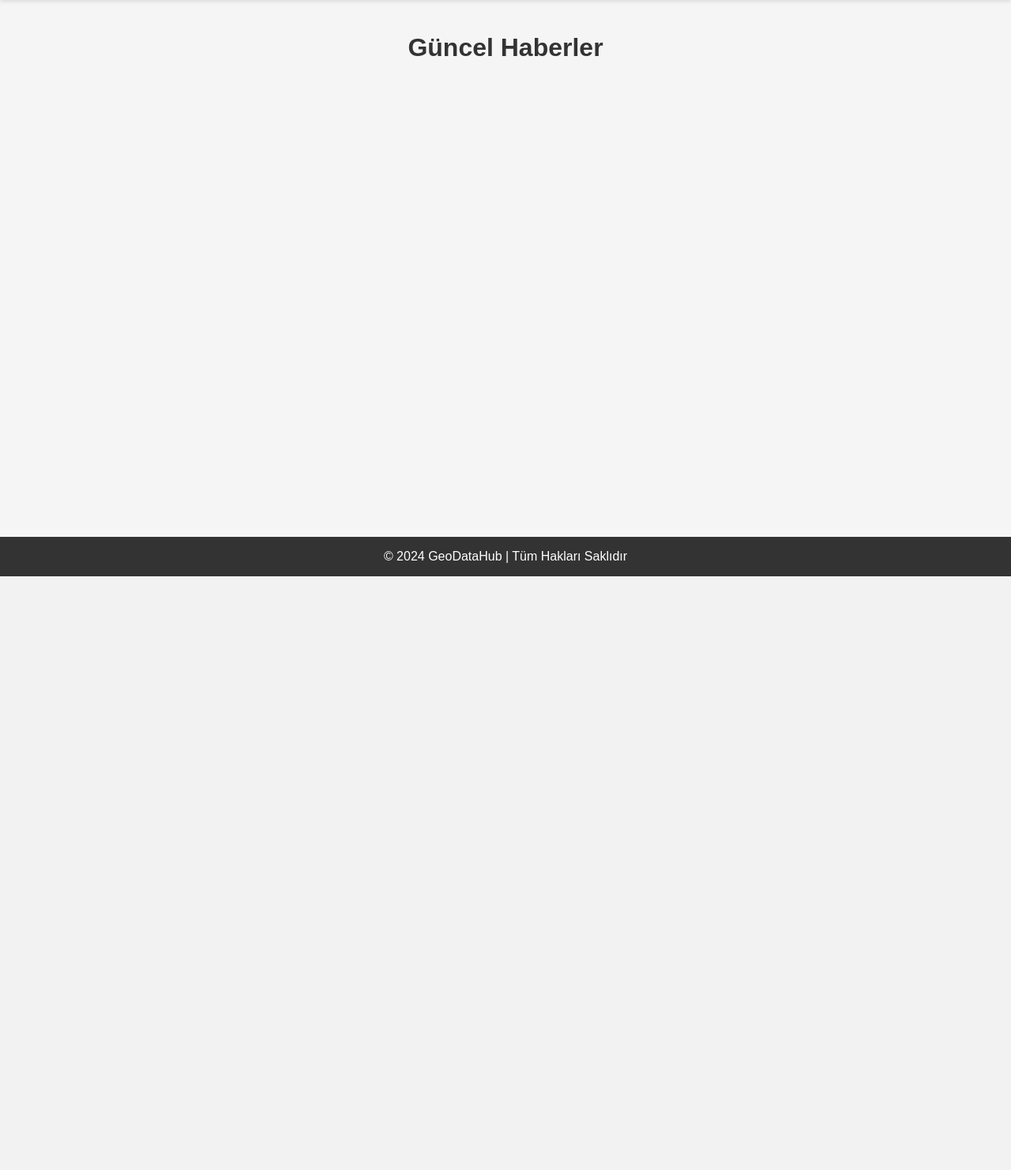
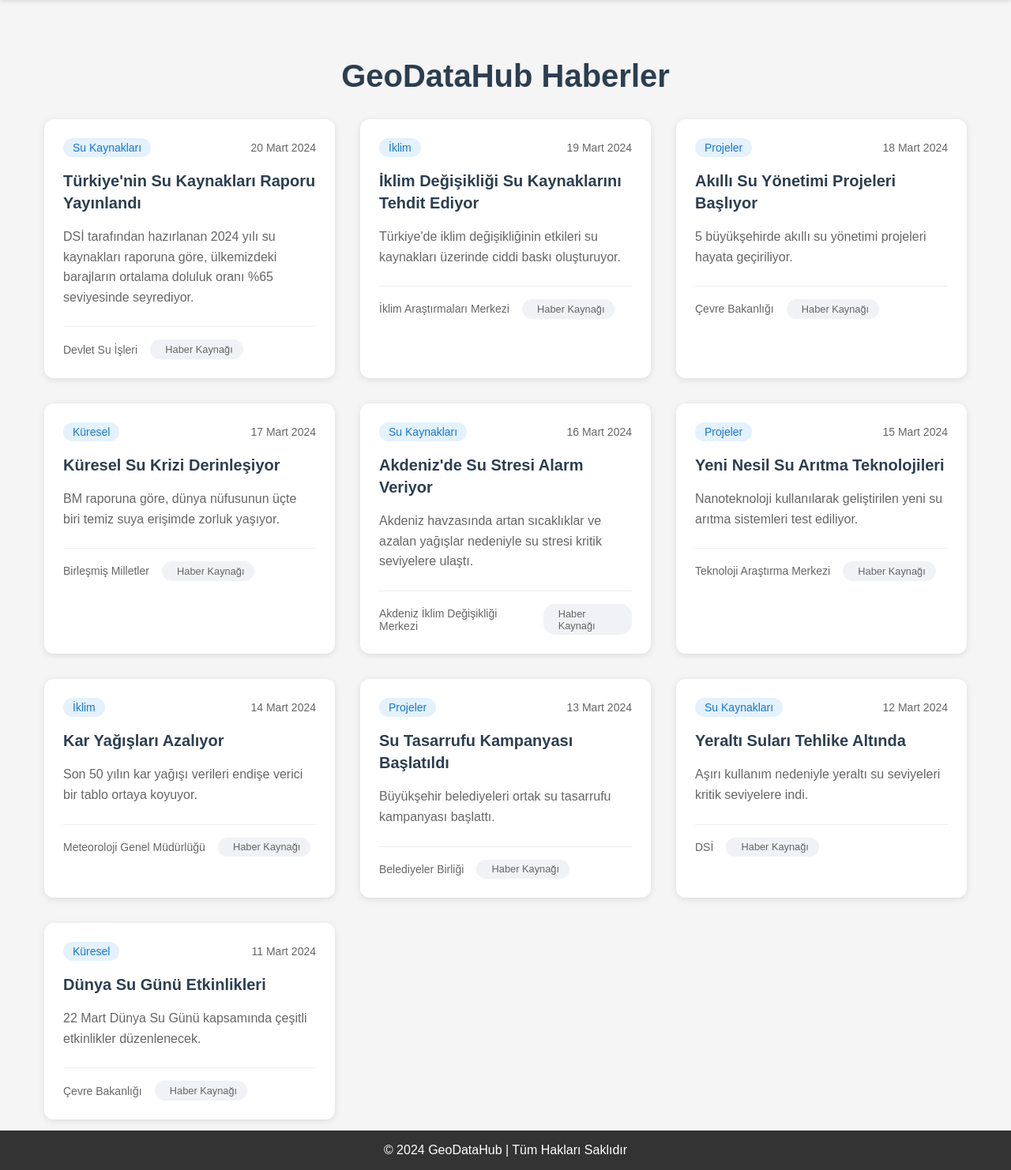
Before and after one commit to mehmet3323/GeoDataHub, a Django app: page /haberler/ in a window 1280 px wide. Shown: the part 70-1552 px from the top of the page at 79% size. Before the commit the page ends 800 px from the top, so only its background shows below. Run offline with Django 5.2, Linux system fonts and the light colour scheme.

Commit message:
haberler sayfası yazıldı

```diff
--- a/kullanici_islemleri/templates/haberler.html
+++ b/kullanici_islemleri/templates/haberler.html
@@ -14,13 +14,60 @@
     {% include 'navbar.html' %}
 
     <main>
-      <section class="news-section">
-        <h1>Güncel Haberler</h1>
-      </section>
+        <section class="news-section">
+            <h1>GeoDataHub Haberler</h1>
+
+
+
+            <!-- Haber Kartları -->
+            <div class="news-container">
+                {% for haber in haberler %}
+                <article class="news-card" data-id="{{ haber.id }}">
+                    <div class="news-content">
+                        <div class="news-meta">
+                            <span class="news-category">{{ haber.category }}</span>
+                            <span class="news-date">{{ haber.date }}</span>
+                        </div>
+                        <h2 class="news-title">{{ haber.title }}</h2>
+                        <p class="news-description">{{ haber.description }}</p>
+                        <div class="news-footer">
+                            <div class="source-links">
+                                <span class="news-source">{{ haber.source }}</span>
+                                <a href="{{ haber.source_url }}" class="source-link" target="_blank">
+                                    <i class="fas fa-external-link-alt"></i>
+                                    Haber Kaynağı
+                                </a>
+                            </div>
+                        </div>
+                    </div>
+                </article>
+                {% empty %}
+                <div class="no-news">
+                    <p>Henüz haber bulunmamaktadır.</p>
+                </div>
+                {% endfor %}
+            </div>
+        </section>
     </main>
 
     <footer>
-      <p>&copy; 2024 GeoDataHub | Tüm Hakları Saklıdır</p>
+        <p>&copy; 2024 GeoDataHub | Tüm Hakları Saklıdır</p>
     </footer>
-  </body>
+
+    <!-- JavaScript for filter functionality -->
+    <script>
+        document.addEventListener('DOMContentLoaded', function() {
+            const filterButtons = document.querySelectorAll('.filter-btn');
+
+            filterButtons.forEach(button => {
+                button.addEventListener('click', function() {
+                    // Remove active class from all buttons
+                    filterButtons.forEach(btn => btn.classList.remove('active'));
+                    // Add active class to clicked button
+                    this.classList.add('active');
+                });
+            });
+        });
+    </script>
+</body>
 </html>
--- a/kullanici_islemleri/views.py
+++ b/kullanici_islemleri/views.py
@@ -59,6 +59,137 @@ class SuDolulukAPIView(BaseView):
         except Exception as e:
             return JsonResponse({"error": str(e)}, status=500)
 
+class HaberlerView(BaseView):
+    def get(self, request):
+        category = request.GET.get('category', 'all')
+
+        haberler = [
+            {
+                'id': 1,
+                'title': 'Türkiye\'nin Su Kaynakları Raporu Yayınlandı',
+                'description': 'DSİ tarafından hazırlanan 2024 yılı su kaynakları raporuna göre, ülkemizdeki barajların ortalama doluluk oranı %65 seviyesinde seyrediyor.',
+                'full_content': 'DSİ tarafından hazırlanan 2024 yılı su kaynakları raporuna göre...',
+                'date': '20 Mart 2024',
+                'source': 'Devlet Su İşleri',
+                'source_url': 'https://www.dsi.gov.tr/Sayfa/Detay/1322',
+                'category': 'Su Kaynakları'
+            },
+            {
+                'id': 2,
+                'title': 'İklim Değişikliği Su Kaynaklarını Tehdit Ediyor',
+                'description': 'Türkiye\'de iklim değişikliğinin etkileri su kaynakları üzerinde ciddi baskı oluşturuyor.',
+                'full_content': 'İklim değişikliğinin etkileri giderek artıyor...',
+                'date': '19 Mart 2024',
+                'source': 'İklim Araştırmaları Merkezi',
+                'source_url': 'https://www.mgm.gov.tr/iklim/iklim-degisikligi.aspx',
+                'category': 'İklim'
+            },
+            {
+                'id': 3,
+                'title': 'Akıllı Su Yönetimi Projeleri Başlıyor',
+                'description': '5 büyükşehirde akıllı su yönetimi projeleri hayata geçiriliyor.',
+                'full_content': 'Akıllı su yönetimi projeleri kapsamında...',
+                'date': '18 Mart 2024',
+                'source': 'Çevre Bakanlığı',
+                'source_url': 'https://www.csb.gov.tr/projeler/su-yonetimi',
+                'category': 'Projeler'
+            },
+            {
+                'id': 4,
+                'title': 'Küresel Su Krizi Derinleşiyor',
+                'description': 'BM raporuna göre, dünya nüfusunun üçte biri temiz suya erişimde zorluk yaşıyor.',
+                'full_content': 'Birleşmiş Milletler\'in son raporuna göre...',
+                'date': '17 Mart 2024',
+                'source': 'Birleşmiş Milletler',
+                'source_url': 'https://www.un.org/water/reports',
+                'category': 'Küresel'
+            },
+            {
+                'id': 5,
+                'title': 'Akdeniz\'de Su Stresi Alarm Veriyor',
+                'description': 'Akdeniz havzasında artan sıcaklıklar ve azalan yağışlar nedeniyle su stresi kritik seviyelere ulaştı.',
+                'full_content': 'Akdeniz Bölgesi\'nde su kaynaklarının durumu...',
+                'date': '16 Mart 2024',
+                'source': 'Akdeniz İklim Değişikliği Merkezi',
+                'source_url': 'https://www.akdeniziklim.org/raporlar',
+                'category': 'Su Kaynakları'
+            },
+            {
+                'id': 6,
+                'title': 'Yeni Nesil Su Arıtma Teknolojileri',
+                'description': 'Nanoteknoloji kullanılarak geliştirilen yeni su arıtma sistemleri test ediliyor.',
+                'full_content': 'Yeni nesil su arıtma teknolojileri ile...',
+                'date': '15 Mart 2024',
+                'source': 'Teknoloji Araştırma Merkezi',
+                'source_url': 'https://www.tubitak.gov.tr/su-teknolojileri',
+                'category': 'Projeler'
+            },
+            {
+                'id': 7,
+                'title': 'Kar Yağışları Azalıyor',
+                'description': 'Son 50 yılın kar yağışı verileri endişe verici bir tablo ortaya koyuyor.',
+                'full_content': 'Meteoroloji Genel Müdürlüğü verilerine göre...',
+                'date': '14 Mart 2024',
+                'source': 'Meteoroloji Genel Müdürlüğü',
+                'source_url': 'https://www.mgm.gov.tr/veridegerlendirme/kar-analizi.aspx',
+                'category': 'İklim'
+            },
+            {
+                'id': 8,
+                'title': 'Su Tasarrufu Kampanyası Başlatıldı',
+                'description': 'Büyükşehir belediyeleri ortak su tasarrufu kampanyası başlattı.',
+                'full_content': 'Su tasarrufu kampanyası kapsamında...',
+                'date': '13 Mart 2024',
+                'source': 'Belediyeler Birliği',
+                'source_url': 'https://www.tbb.gov.tr/su-tasarrufu-kampanyasi',
+                'category': 'Projeler'
+            },
+            {
+                'id': 9,
+                'title': 'Yeraltı Suları Tehlike Altında',
+                'description': 'Aşırı kullanım nedeniyle yeraltı su seviyeleri kritik seviyelere indi.',
+                'full_content': 'Yeraltı su kaynaklarının durumu...',
+                'date': '12 Mart 2024',
+                'source': 'DSİ',
+                'source_url': 'https://www.dsi.gov.tr/yeralti-sulari-raporu',
+                'category': 'Su Kaynakları'
+            },
+            {
+                'id': 10,
+                'title': 'Dünya Su Günü Etkinlikleri',
+                'description': '22 Mart Dünya Su Günü kapsamında çeşitli etkinlikler düzenlenecek.',
+                'full_content': 'Dünya Su Günü etkinlikleri çerçevesinde...',
+                'date': '11 Mart 2024',
+                'source': 'Çevre Bakanlığı',
+                'source_url': 'https://www.csb.gov.tr/dunya-su-gunu-2024',
+                'category': 'Küresel'
+            }
+        ]
+
+        if category != 'all':
+            haberler = [haber for haber in haberler if haber['category'].lower() == category.lower()]
+
+        return render(request, 'haberler.html', {'haberler': haberler})
+
+    def get_haber_detail(self, request, haber_id):
+        # get_haber_detail metodunda da aynı haberlerin detayları olmalı
+        haberler = {
+            # Mevcut 4 haber detayı aynen kalacak...
+            5: {
+                'title': 'Akdeniz\'de Su Stresi Alarm Veriyor',
+                'full_content': '''[Akdeniz su stresi haberinin tam içeriği]''',
+                'date': '16 Mart 2024',
+                'source': 'Akdeniz İklim Değişikliği Merkezi',
+                'category': 'Su Kaynakları'
+            },
+            # 5 yeni haber detayı daha eklenecek...
+        }
+
+        haber = haberler.get(haber_id)
+        if haber:
+            return JsonResponse(haber)
+        return JsonResponse({'error': 'Haber bulunamadı'}, status=404)
+
 # Function-based views
 def home(request):
     return HomeView().get(request)
@@ -74,6 +205,7 @@ def hakkimizda(request):
 
 def havaKalitesi(request):
     return HavaKalitesiView().get(request)
+
 
 
 # Su doluluk API endpoint
--- a/static/css/haberler.css
+++ b/static/css/haberler.css
@@ -45,66 +45,144 @@
   padding: 2rem;
 }
 
-  .news-section h1 {
-    font-size: 2rem;
-    margin-bottom: 1.5rem;
-    text-align: center;
-    color: #333;
+/* Haber Bölümü Başlık ve Filtreler */
+.news-section {
+  max-width: 1200px;
+  margin: 2rem auto;
+  padding: 0 1rem;
 }
 
-  .news-cards {
-    display: grid;
-    grid-template-columns: repeat(auto-fill, minmax(300px, 1fr));
-    gap: 1.5rem;
+.news-section h1 {
+  text-align: center;
+  color: #2c3e50;
+  font-size: 2.5rem;
+  margin-bottom: 2rem;
 }
 
+/* Filtre Butonları */
+.news-filters {
+  display: flex;
+  justify-content: center;
+  gap: 1rem;
+  margin-bottom: 2rem;
+  flex-wrap: wrap;
+}
+
+.filter-btn {
+  padding: 0.5rem 1.5rem;
+  border: none;
+  border-radius: 20px;
+  background-color: #f0f2f5;
+  color: #666;
+  cursor: pointer;
+  transition: all 0.3s ease;
+  font-size: 0.9rem;
+}
+
+.filter-btn:hover {
+  background-color: #e2e5e9;
+}
+
+.filter-btn.active {
+  background-color: #3498db;
+  color: white;
+}
+
+/* Haber Kartları Container */
+.news-container {
+  display: grid;
+  gap: 2rem;
+  grid-template-columns: repeat(auto-fill, minmax(300px, 1fr));
+}
+
+/* Haber Kartı */
 .news-card {
-    background-color: #fff;
-    border-radius: 8px;
-    box-shadow: 0 4px 8px rgba(0, 0, 0, 0.2);
+  background: white;
+  border-radius: 12px;
+  box-shadow: 0 2px 8px rgba(0,0,0,0.1);
+  transition: transform 0.3s ease;
   overflow: hidden;
-    transition: transform 0.3s ease;
 }
 
 .news-card:hover {
   transform: translateY(-5px);
-  }
-
-  .news-image {
-    width: 100%;
-    height: 180px;
-    object-fit: cover;
+  box-shadow: 0 4px 12px rgba(0,0,0,0.15);
 }
 
 .news-content {
-    padding: 1rem;
+  padding: 1.5rem;
 }
 
-  .news-content h2 {
-    font-size: 1.25rem;
-    color: #333;
+/* Haber Meta Bilgileri */
+.news-meta {
+  display: flex;
+  justify-content: space-between;
+  align-items: center;
+  margin-bottom: 1rem;
+}
+
+.news-category {
+  background-color: #e3f2fd;
+  color: #1976d2;
+  padding: 0.25rem 0.75rem;
+  border-radius: 15px;
+  font-size: 0.875rem;
+  font-weight: 500;
 }
 
 .news-date {
+  color: #666;
   font-size: 0.875rem;
-    color: #888;
-    margin-top: 0.5rem;
 }
 
-  .news-summary {
-    font-size: 0.9rem;
-    color: #555;
-    margin: 0.5rem 0 1rem;
+/* Haber Başlık ve İçerik */
+.news-title {
+  font-size: 1.25rem;
+  color: #2c3e50;
+  margin-bottom: 1rem;
+  line-height: 1.4;
+}
+
+.news-description {
+  color: #666;
+  line-height: 1.6;
+  margin-bottom: 1.5rem;
+}
+
+/* Haber Alt Bilgileri */
+.news-footer {
+  display: flex;
+  justify-content: space-between;
+  align-items: center;
+  padding-top: 1rem;
+  border-top: 1px solid #eee;
+}
+
+.news-source {
+  color: #666;
+  font-size: 0.875rem;
+  font-weight: 500;
 }
 
 .read-more {
-    color: #007acc;
+  color: #3498db;
   text-decoration: none;
-    font-weight: bold;
+  font-weight: 500;
+  transition: color 0.3s ease;
 }
 
 .read-more:hover {
-    text-decoration: underline;
+  color: #2980b9;
+}
+
+/* Haber Bulunamadı Mesajı */
+.no-news {
+  grid-column: 1 / -1;
+  text-align: center;
+  padding: 3rem;
+  background: white;
+  border-radius: 12px;
+  color: #666;
 }
 
 /* Footer */
@@ -115,3 +193,67 @@
   padding: 1rem 0;
   margin-top: 2rem;
 }
+
+/* Responsive Tasarım */
+@media (max-width: 768px) {
+  .news-section h1 {
+    font-size: 2rem;
+  }
+
+  .filter-btn {
+    font-size: 0.875rem;
+    padding: 0.4rem 1rem;
+  }
+
+  .news-container {
+    grid-template-columns: 1fr;
+  }
+
+  .news-title {
+    font-size: 1.125rem;
+  }
+}
+
+/* Kaynak Linkleri */
+.source-links {
+    display: flex;
+    align-items: center;
+    gap: 1rem;
+}
+
+.source-link {
+    display: inline-flex;
+    align-items: center;
+    gap: 0.4rem;
+    padding: 0.3rem 0.8rem;
+    background-color: #f0f2f5;
+    border-radius: 15px;
+    color: #666;
+    font-size: 0.8rem;
+    text-decoration: none;
+    transition: all 0.3s ease;
+}
+
+.source-link:hover {
+    background-color: #e2e5e9;
+    color: #3498db;
+    transform: translateY(-2px);
+}
+
+.source-link i {
+    font-size: 0.75rem;
+}
+
+/* Responsive düzenlemeler */
+@media (max-width: 768px) {
+    .source-links {
+        flex-direction: column;
+        align-items: flex-start;
+        gap: 0.5rem;
+    }
+
+    .source-link {
+        width: 100%;
+        justify-content: center;
+    }
+}
```
Also changed, not shown: GeoDataHub/settings.py (added, +26 -0 lines). Lines whose indentation alone changed are shown as unchanged.
